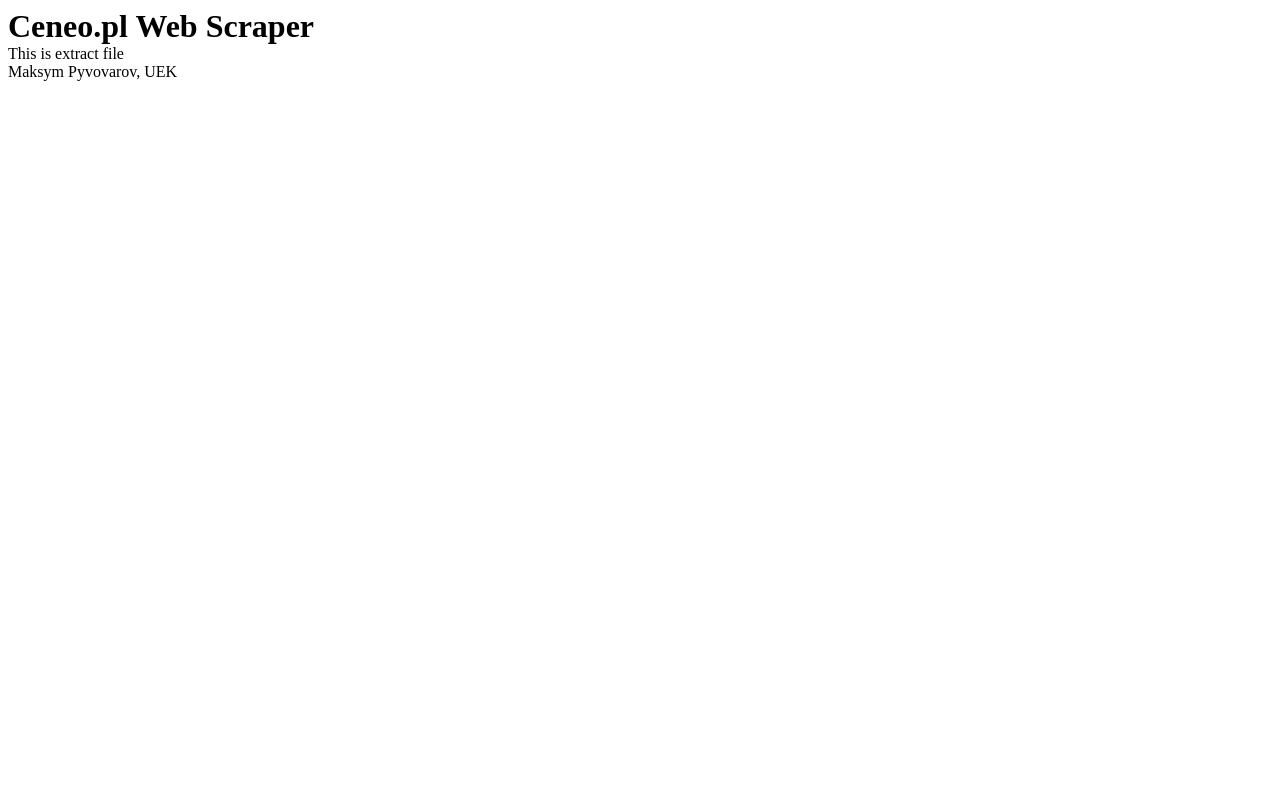
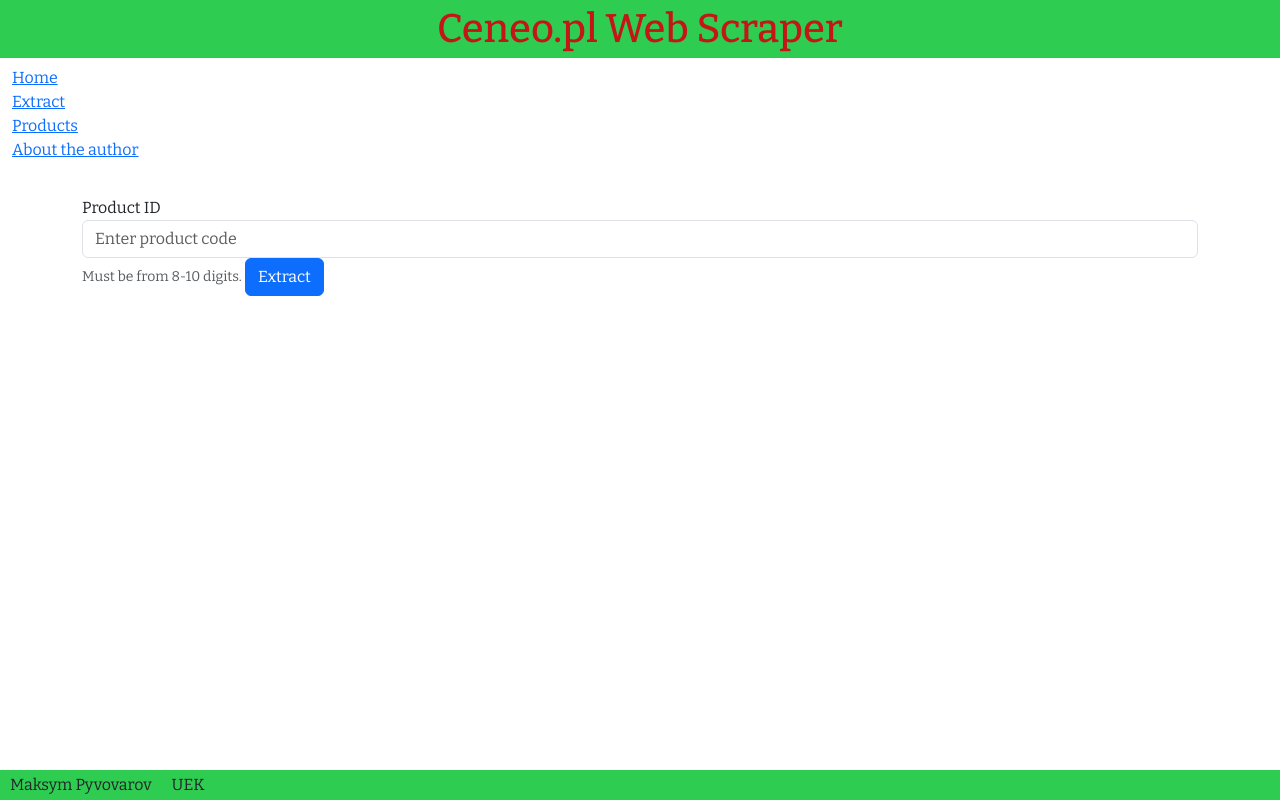
Before and after one commit to MaksymPyvovarov/CeneoWebScraper231596, a Flask app: page /extract in a window 1280 px wide. Run offline with Flask 3, Linux system fonts and the light colour scheme.

Commit message:
2024-05-07 MP

```diff
--- a/app/routes.py
+++ b/app/routes.py
@@ -1,14 +1,32 @@
 from app import app
-from flask import render_template
+from flask import render_template, request, redirect, url_for
+import requests
+from bs4 import BeautifulSoup
+
 
 @app.route('/')
 @app.route('/index')
 def index():
     return render_template("index.html")
 
-@app.route('/extract')
+@app.route('/extract', methods=['GET', 'POST'])
 def extract():
+    if request.method == 'POST':
+        product_id = request.form.get("product_id")
+        url = f"https://www.ceneo.pl/{product_id}#tab=reviews"
+        response = requests.get(url)
+        if response.status_code == requests.codes['ok']:
+            page_dom = BeautifulSoup(response.text, "html.parser")
+            try:
+                opinions_count = page_dom.select_one("a.product-review__link > span").get_text().strip()
+            except AttributeError:
+                opinions_count = 0
+            if opinions_count:
+                return redirect(url_for('product', product_id=product_id))
+            return render_template("extract.html", error = "Product has no opinions")
+        return render_template("extract.html", error = "Product does not exist")
     return render_template("extract.html")
+
 
 @app.route('/products')
 def products():
--- a/app/static/utils/variables.css
+++ b/app/static/utils/variables.css
@@ -1,5 +1,5 @@
 :root {
-    --background-color: #bbb;
-    --header-font-color: #333;
-    --footer-height: 50px;
+    --background-color: #2ecc50;
+    --header-font-color: #c41616;
+    --footer-height: 30px;
 }
--- a/app/templates/base.html
+++ b/app/templates/base.html
@@ -1,22 +1,39 @@
 <!DOCTYPE html>
 <html lang="en">
 <head>
-    <meta charset="UTF-8">
-    <meta name="viewport" content="width=device-width, initial-scale=1.0">
-    <link rel="stylesheet" href="../static/style.css">
-    <title>Document</title>
+    <link rel="stylesheet" href="https://cdn.jsdelivr.net/npm/bootstrap@5.3.3/dist/css/bootstrap.min.css">
+    <link rel="stylesheet" href="{{ url_for('static', filename='style.css') }}">
+    <link rel="preconnect" href="https://fonts.googleapis.com">
+    <link rel="preconnect" href="https://fonts.gstatic.com" crossorigin>
+    <link href="https://fonts.googleapis.com/css2?family=Bitter:ital,wght@0,100..900;1,100..900&display=swap" rel="stylesheet">
+    <title>Ceneo Web Scraper</title>
 </head>
-<body>
-    <header>
-        <h1>Ceneo.pl Web Scraper</h1>
+<body class="page__body">
+    <header class="header">
+      <h1 class="header__header">Ceneo.pl Web Scraper</h1>
     </header>
-    <section>
-        {% block content %}
-            <p>This is base file</p>
-            {% endblock%}
+    <nav class="navbar navbar-default">
+        <div class="container-fluid">
+          <ul class="nav navbar-nav">
+            <li class="active"><a href="/index">Home</a></li>
+            <li><a href="{{url_for('extract')}}">Extract</a></li>
+            <li><a href="{{url_for('products')}}">Products</a></li>
+            <li><a href="{{url_for('author')}}">About the author</a></li>
+          </ul>
+        </div>
+      </nav>
+
+
+    <section class="section">
+      {% block content %}
+        <p class="section__description">This is base file</p>
+      {% endblock %}
     </section>
-    <footer>
-        <p>Maksym Pyvovarov, UEK</p>
+
+    <footer class="footer">
+      <p class="footer__author-name">Maksym Pyvovarov</p>
+      <p class="footer__university">UEK</p>
     </footer>
-</body>
-</html>
+    <script src="https://cdn.jsdelivr.net/npm/bootstrap@5.3.3/dist/js/bootstrap.bundle.min.js"></script>
+  </body>
+  </html>
--- a/app/templates/extract.html
+++ b/app/templates/extract.html
@@ -1,4 +1,17 @@
 {% extends  "base.html" %}
 {% block content %}
-    <p>This is extract file</p>
+    {% if error is defined %}
+    <div class="alert alert-warning alert-dismissible fade show mt-3" role="alert">
+        <strong>Error!</strong> {{error}}
+        <button type="button" class="btn-close" data-bs-dismiss="alert" aria-label="Close"></button>
+    </div>
+    {% endif %}
+    <form class="container mt-3" method="POST" action="{{url_for('extract')}}">
+    <div class="form-group" >
+      <label for="exampleInputProduct_id">Product ID</label>
+      <input type="text" class="form-control" name="product_id" id="product_id" aria-describedby="emailHelp" placeholder="Enter product code" required>
+      <small id="product_id_help" class="form-text text-muted">Must be from 8-10 digits.</small>
+      <button type="extract" class="btn btn-primary">Extract</button>
+    </div>
+  </form>
 {% endblock%}
--- a/app/templates/index.html
+++ b/app/templates/index.html
@@ -1,4 +1,4 @@
 {% extends  "base.html" %}
 {% block content %}
-    <p>This is index file</p>
-{% endblock%}
+    <p class="section__description">This is index file</p>
+{% endblock %}
--- a/app/templates/product.html
+++ b/app/templates/product.html
@@ -1,4 +1,4 @@
 {% extends  "base.html" %}
 {% block content %}
-    <p>This is {{product_id}} file</p>
+    <p class="section__description">This is {{product_id}} file</p>
 {% endblock%}
--- a/app/templates/products.html
+++ b/app/templates/products.html
@@ -1,4 +1,4 @@
 {% extends  "base.html" %}
 {% block content %}
-    <p>This is products file</p>
+    <p class="section__description">This is products file</p>
 {% endblock%}
```
Also changed, not shown: app/static/blocks/page.css (line endings or trailing spaces), requirements.txt (line endings or trailing spaces).
